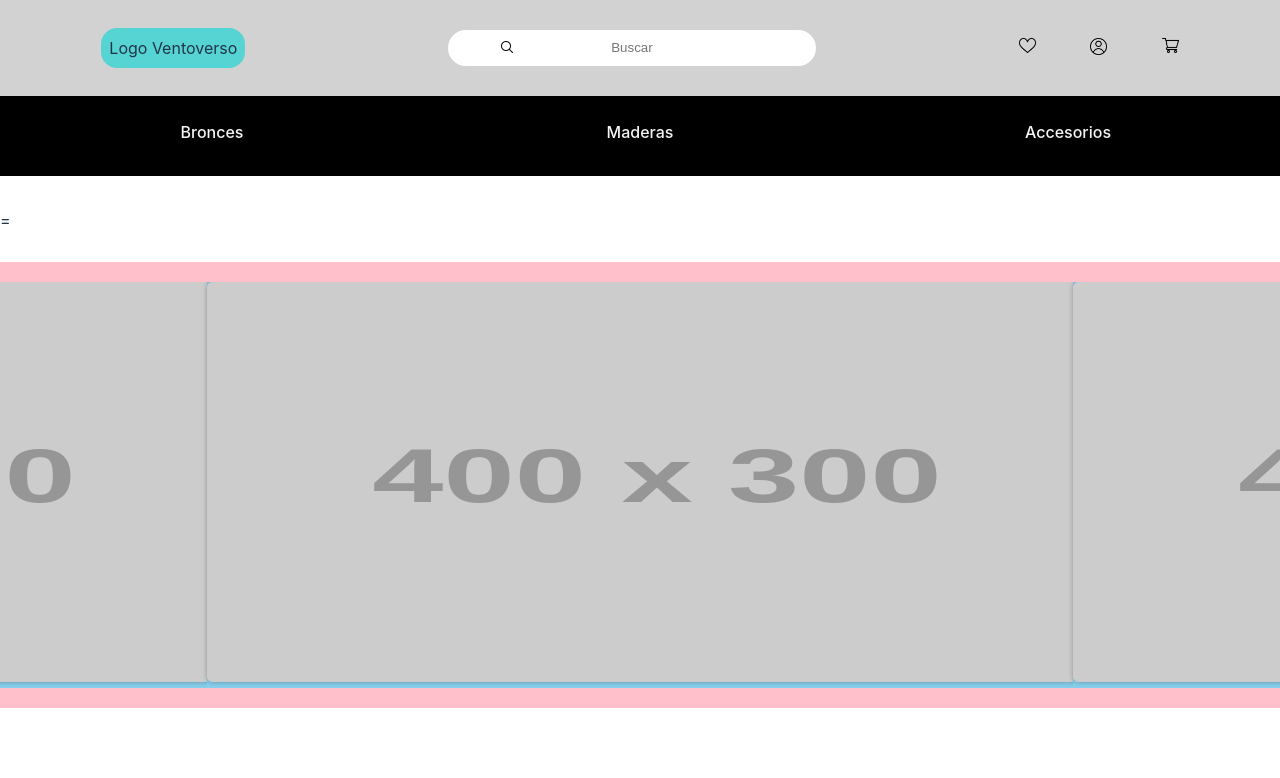
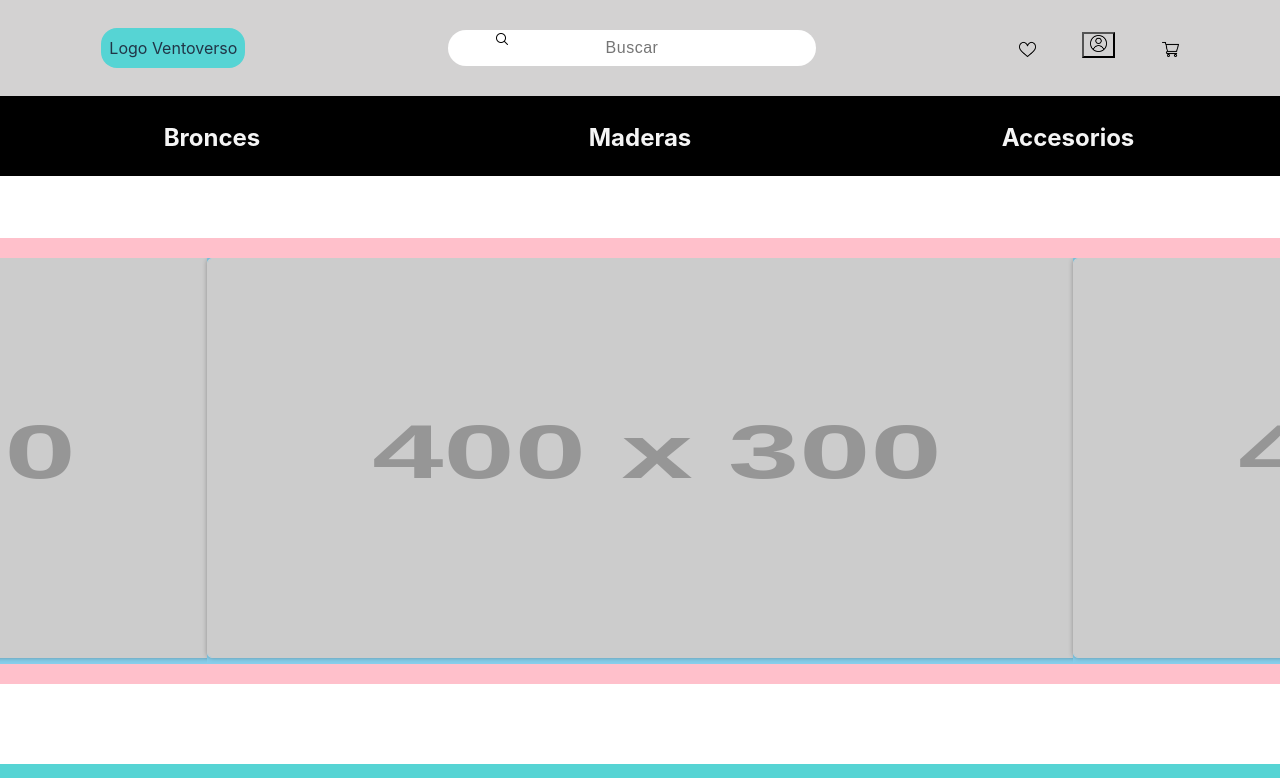
Before and after one commit to jrivas0710/Ventoverso_2, a React (Vite) app: page / in a window 1280 px wide. Shown: the top 778 px of the page. Built offline with nearby package versions, Linux system fonts and the light colour scheme.

Commit message:
agregue estilos al sidesheet, me falta agregar estilos a los inputs

```diff
--- a/src/components/destacados/ProductosDestacados.tsx
+++ b/src/components/destacados/ProductosDestacados.tsx
@@ -82,12 +82,12 @@ export const Destacados = (props:{dataDestacados:Destacado []}) => {
                 {props.dataDestacados.map(item => {
                     return (
 
-                        <div>
+                        <div key={item.id}>
                             <h2 className='texto-productos-destacados'>Productos Destacados</h2>
                             <div className='producto'><img src={item.imagenUrl} alt={item.nombre} /></div>
                             <div className='nombre-precio-ranking'>
                                 {item.estrellas}
-                                <img src="images/estrellas.png" alt="ranking" className='ranking' />
+                                <a href={item.linkDetalle}><img src="images/estrellas.png" alt="ranking" className='ranking' /></a>
                                 <span className='nombre-producto'>{item.nombre}</span>
                                 <span className='precio'>{item.precio}</span>
                             </div>
--- a/src/components/header/Header.css
+++ b/src/components/header/Header.css
@@ -157,7 +157,7 @@ ul>a {
   padding-top: 10px;
 } */
 
-button[type="submit"]{
+.botonUser{
   background-color: rgb(211, 210, 210);
 
 }
--- a/src/components/header/Header.tsx
+++ b/src/components/header/Header.tsx
@@ -25,7 +25,7 @@ function Header({ evento }: any) {
             </a></div>
 
 
-            <div><button type="submit" onClick={evento} > <img src="/images/user.png" alt="user" className="user" /></button>
+            <div><button type="submit" onClick={evento} className="botonUser"> <img src="/images/user.png" alt="user" className="user" /></button>
             </div>
 
 
@@ -56,7 +56,7 @@ function Header({ evento }: any) {
           </ul>
         </section>
       </header>
-      =
+
     </div>
   );
 }
--- a/src/components/iconos/Iconos.css
+++ b/src/components/iconos/Iconos.css
@@ -1,7 +1,3 @@
-
-button[type="submit"]{
-    background-color: rgb(211, 210, 210);
-}
 
 
 
--- a/src/components/sidesheet/SideSheet.css
+++ b/src/components/sidesheet/SideSheet.css
@@ -2,21 +2,37 @@
 .side-sheet {
   position: fixed;
   top: 0;
-    right: -500px; /* Inicialmente, el SideSheet está fuera de la pantalla */
+  right: -500px;
+  /* Inicialmente, el SideSheet está fuera de la pantalla */
   width: 450px;
   height: 100%;
   background-color: #fff;
   box-shadow: -2px 0 5px rgba(0, 0, 0, 0.3);
 
-    transition: right 0.5s ease; /* Transición de 1 segundo */
+  transition: right 0.5s ease;
+  /* Transición de 1 segundo */
   display: flex;
   flex-direction: column;
   padding: 20px;
   z-index: 2;
+  font-family: 'Open Sans', Verdana, Tahoma, Arial, Helvetica, sans-serif;
 }
 
+form{
+  display: flex;
+  flex-direction: column;
+}
+
+span{
+  font-size: 24px;
+  margin-bottom: 20px;
+  font-weight: bold;
+}
+
+
 .side-sheet.open {
-    right: 0; /* Muestra el SideSheet dentro de la pantalla */
+  right: 0;
+  /* Muestra el SideSheet dentro de la pantalla */
 }
 
 .close-button {
@@ -33,10 +49,6 @@
   flex-direction: column;
 }
 
-  h2 {
-    font-size: 24px;
-    margin-bottom: 20px;
-  }
 
 .form-group {
   margin-bottom: 20px;
@@ -51,12 +63,28 @@
   padding: 10px;
   border: 1px solid #ccc;
   border-radius: 5px;
+  height: 50px;
+  font-size: 16px;
+  line-height: 24px;
+  letter-spacing: 0.5px;
 }
 
-  button[type="submit"] {
-    background-color: #007BFF;
+.botonLogin {
+
+  background-color: #000;
+  border-color: #000;
   color: #fff;
-    border: none;
-    padding: 10px;
+  border-radius: 30px;
+  border: 1px solid transparent;
+  padding: 0.6em 1.2em;
+  font-size: 1em;
+  font-weight: 500;
+  font-family: inherit;
   cursor: pointer;
+  width: 180px;
+  height: 50px;
+  align-self: center;
+  margin-top: 20px;
+
+
 }
--- a/src/components/sidesheet/SideSheet.tsx
+++ b/src/components/sidesheet/SideSheet.tsx
@@ -25,7 +25,7 @@ export const SideSheet: React.FC<SideSheetProps> = ({ isOpen, onClose }) => {
         <button className="close-button" onClick={onClose}>
           Cerrar
         </button>
-        <h2>Inicio de Sesión</h2>
+        <span>Bienvenid@ a Ventoverso</span>
         <form onSubmit={handleSubmit}>
           <div className="form-group">
             <label htmlFor="email">Correo Electrónico</label>
@@ -34,6 +34,7 @@ export const SideSheet: React.FC<SideSheetProps> = ({ isOpen, onClose }) => {
               id="email"
               name="email"
               value={email}
+              placeholder='Dirección e-mail'
               onChange={(e) => setEmail(e.target.value)}
               required
             />
@@ -45,11 +46,12 @@ export const SideSheet: React.FC<SideSheetProps> = ({ isOpen, onClose }) => {
               id="password"
               name="password"
               value={password}
+              placeholder='Contraseña'
               onChange={(e) => setPassword(e.target.value)}
               required
             />
           </div>
-          <button type="submit">Iniciar Sesión</button>
+          <button type="submit" className='botonLogin'>Iniciar Sesión</button>
         </form>
       </div>
     </div>
--- a/src/index.css
+++ b/src/index.css
@@ -36,17 +36,7 @@ h1 {
   line-height: 1.1;
 }
 
-button {
-  border-radius: 8px;
-  border: 1px solid transparent;
-  padding: 0.6em 1.2em;
-  font-size: 1em;
-  font-weight: 500;
-  font-family: inherit;
-  background-color: #1a1a1a;
-  cursor: pointer;
-  transition: border-color 0.25s;
-}
+
 
 button:focus,
 button:focus-visible {
@@ -61,7 +51,5 @@ button:focus-visible {
   a:hover {
     color: #747bff;
   }
-  button {
-    background-color: #f9f9f9;
-  }
+
 }
--- a/src/pages/Home.tsx
+++ b/src/pages/Home.tsx
@@ -1,9 +1,9 @@
 import { MarcasPopulares } from "../components/Marcas/MarcasPopulares"
-import Carrusel  from "../components/carrusel/Carrusel"
+import Carrusel from "../components/carrusel/Carrusel"
 import { Destacados } from "../components/destacados/ProductosDestacados"
-import {Footer} from "../components/footer/Footer"
+import { Footer } from "../components/footer/Footer"
 import Iconos from "../components/iconos/Iconos"
-import {Blogs} from "../components/blog/Blog"
+import { Blogs } from "../components/blog/Blog"
 import dataDestacados from '../components/destacados/dataDestacados.json'
 import dataBlog from '../components/blog/dataBlog.json'
 import Sidesheet2 from "../components/sidesheet/SideSheet2"
@@ -16,16 +16,14 @@ const Home = () => {
 
   return (
     <>
-        <Sidesheet2/>
-        {/* <Header/> */}
-        <Carrusel  dataCarrusel={dataCarrusel}/>
-        <Iconos/>
-        <Destacados
-          dataDestacados = {dataDestacados}
-        />
-        <MarcasPopulares/>
-        <Blogs dataBlog = {dataBlog}/>
-        <Footer/>
+      <Sidesheet2 />
+      <Carrusel dataCarrusel={dataCarrusel}/>
+      <Iconos />
+      <Destacados
+        dataDestacados={dataDestacados} />
+      <MarcasPopulares/>
+      <Blogs dataBlog={dataBlog} />
+      <Footer />
     </>
   )
 }
```
Lines whose indentation alone changed are shown as unchanged.
